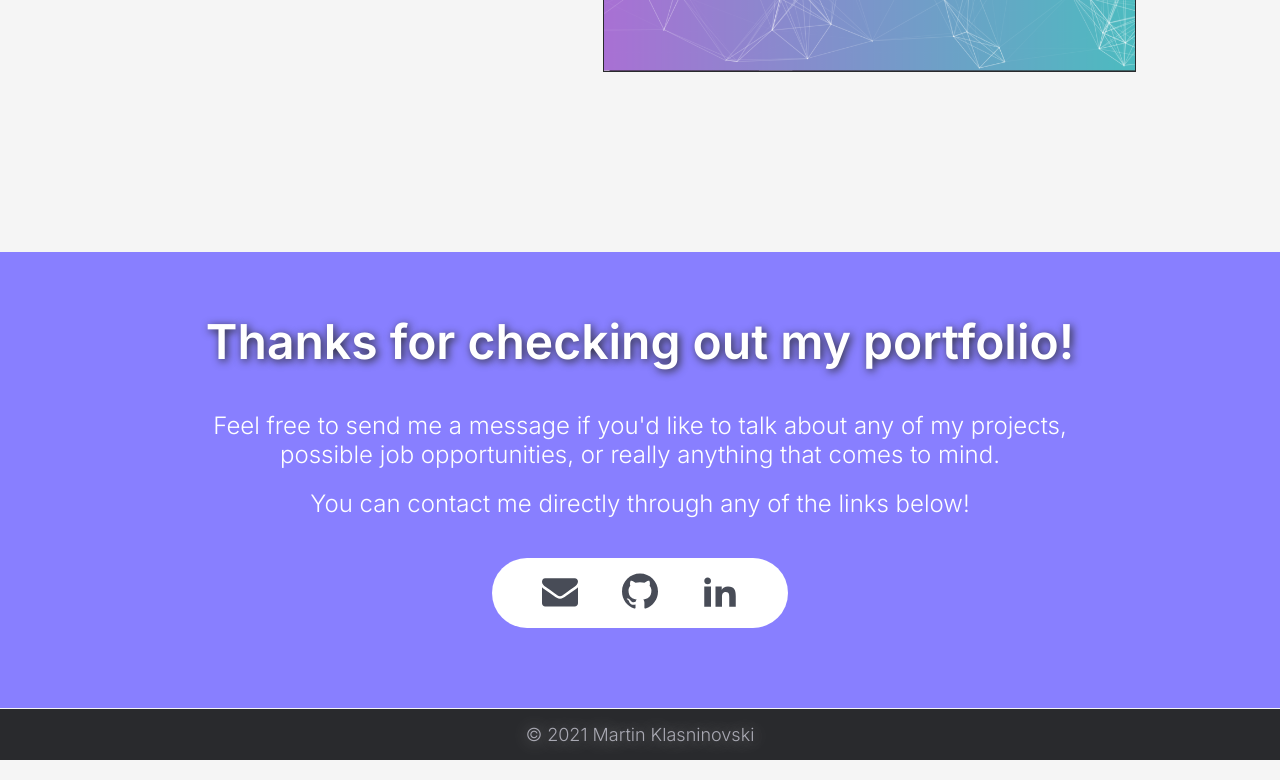
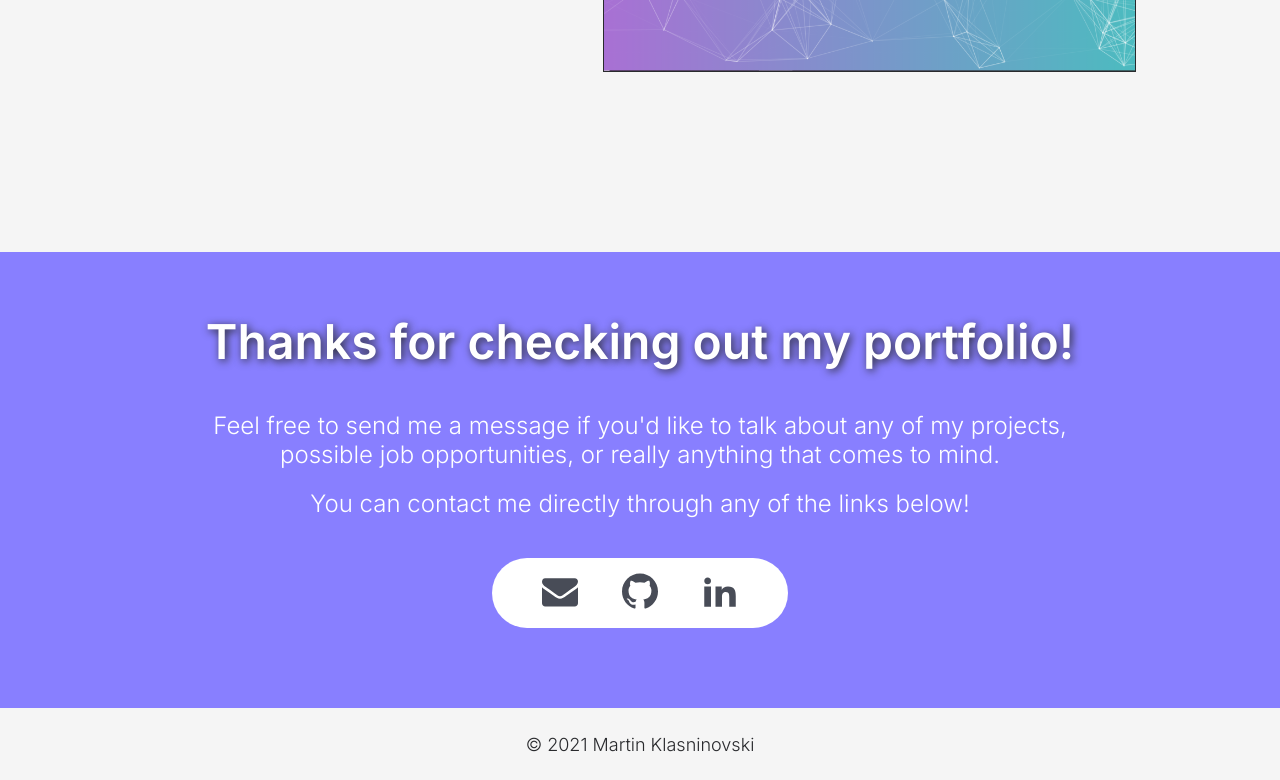
Before and after one commit to mklaso/portfolio, a website: page index.html in a window 1280 px wide. Shown: the part 4223-5003 px from the top of the page. Drawn offline with Linux system fonts and the light colour scheme.

Commit message:
update footer.

```diff
--- a/sass/_footer.scss
+++ b/sass/_footer.scss
@@ -1,6 +1,6 @@
 .footer {
-  background-color: $color-almost-black;
+  background-color: whitesmoke;
   grid-column: full-start / full-end;
-  padding: 1.5rem 0;
+  padding: 2.5rem 0;
   border-top: 1px solid whitesmoke;
 }
--- a/sass/_typography.scss
+++ b/sass/_typography.scss
@@ -32,9 +32,9 @@ body {
 .heading--4 {
   font-size: 1.8rem;
   font-weight: 300;
-  color: $color-light-gray;
+  color: $color-almost-black;
   text-align: center;
-  text-shadow: 1px 1px 16px gray;
+  //text-shadow: 1px 1px 16px gray;
 }
 
 .heading--5 {
```
Also changed, not shown: css/style.css.
